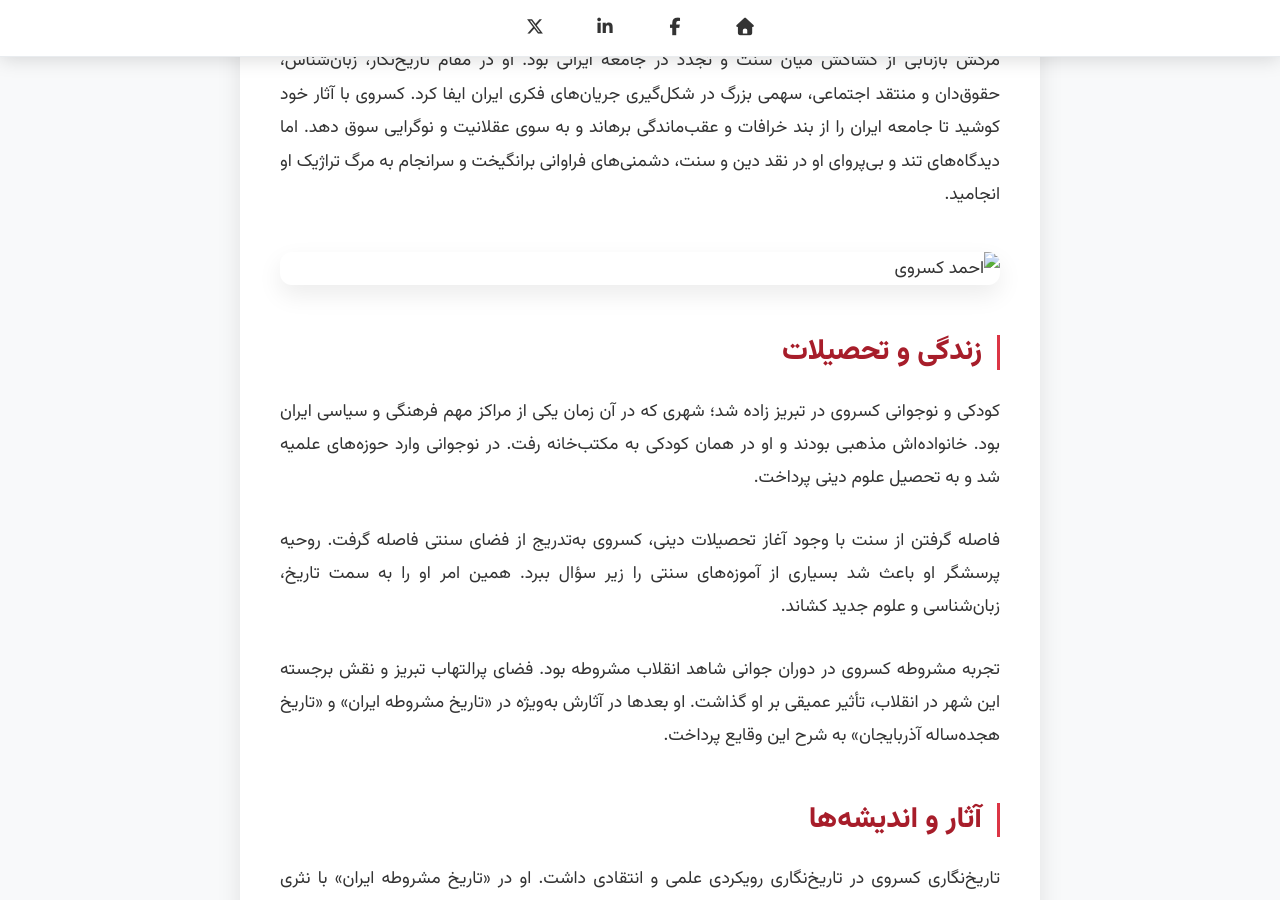
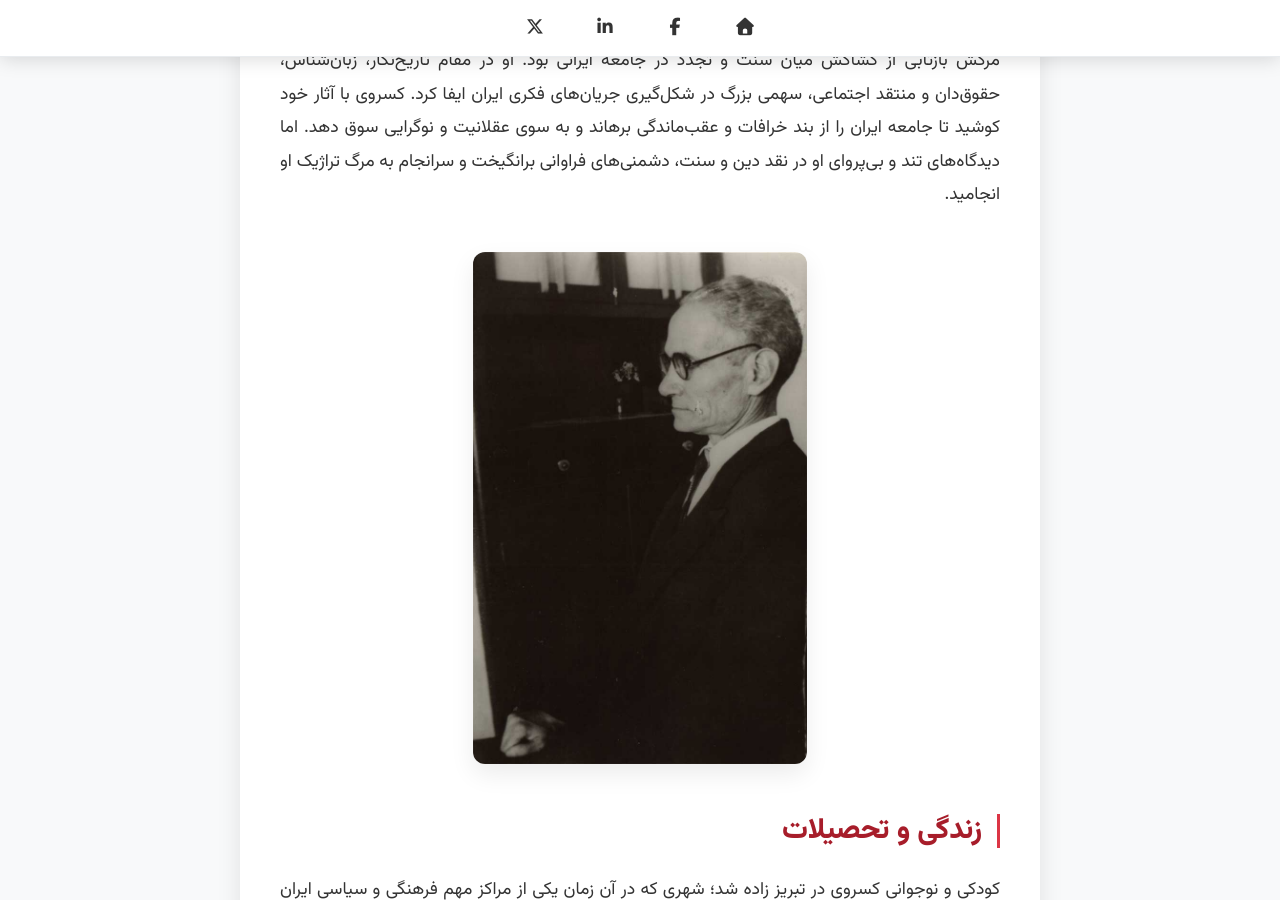
Before and after one commit to darkblog/darkblog.github.io, a Jekyll site: the page built from _posts/2025-9-9-ahmad-kasravi.md, in a window 1280 px wide and 900 px high, scrolled down 406 px. Built offline with Jekyll 4.4.1, drawn with Linux system fonts in a browser that asks for light colours; nearby versions of some CDN libraries.

Commit message:
Update 2025-9-9-ahmad-kasravi.md

```diff
--- a/_posts/2025-9-9-ahmad-kasravi.md
+++ b/_posts/2025-9-9-ahmad-kasravi.md
@@ -6,7 +6,7 @@ title: زندگینامه احمد کسروی - روشنفکری در میانه
 
 احمد کسروی (۱۲۶۹–۱۳۲۴ خورشیدی) یکی از مهم‌ترین روشنفکران تاریخ معاصر ایران است که زندگی و مرگش بازتابی از کشاکش میان سنت و تجدد در جامعه ایرانی بود. او در مقام تاریخ‌نگار، زبان‌شناس، حقوق‌دان و منتقد اجتماعی، سهمی بزرگ در شکل‌گیری جریان‌های فکری ایران ایفا کرد. کسروی با آثار خود کوشید تا جامعه ایران را از بند خرافات و عقب‌ماندگی برهاند و به سوی عقلانیت و نوگرایی سوق دهد. اما دیدگاه‌های تند و بی‌پروای او در نقد دین و سنت، دشمنی‌های فراوانی برانگیخت و سرانجام به مرگ تراژیک او انجامید.
 
-<img src="biography/ahmad-kasravi.jpg" alt="احمد کسروی" loading="lazy">
+<img src="/biography/ahmad-kasravi.jpg" alt="احمد کسروی" loading="lazy">
 
 ## زندگی و تحصیلات
 
```
